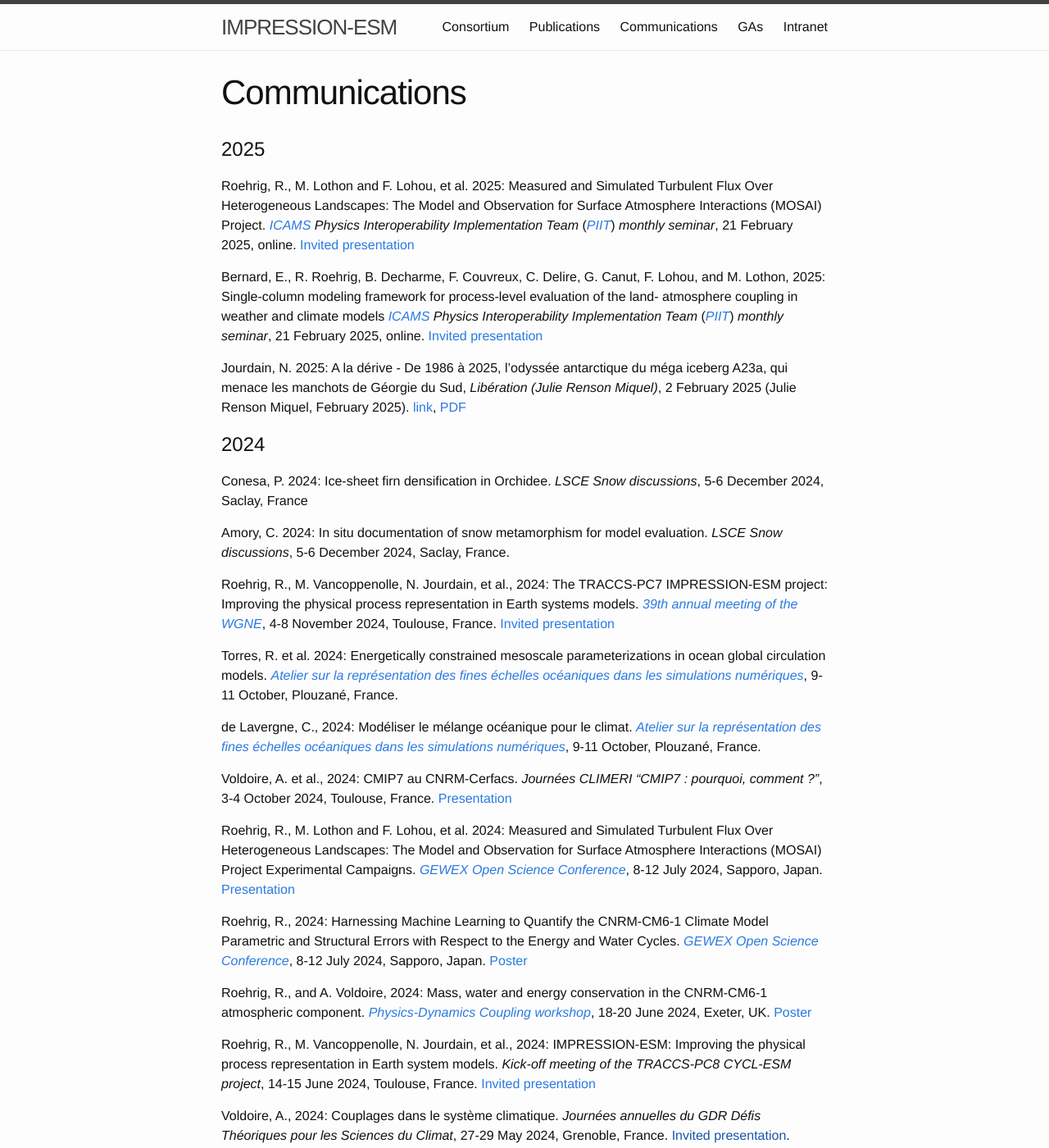
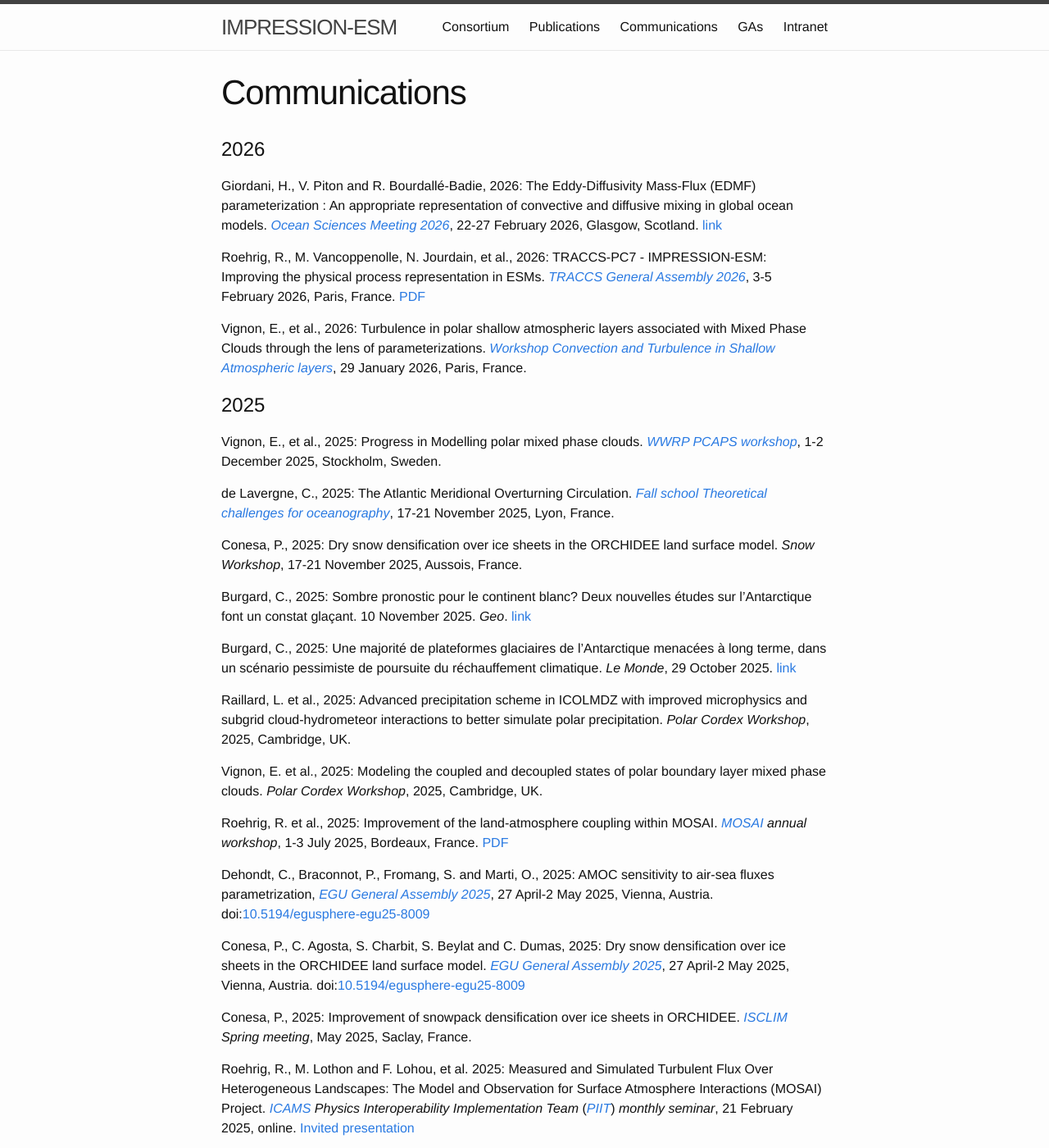
Before and after one commit to TRACCS-PC7-IMPRESSION-ESM/TRACCS-PC7-IMPRESSION-ESM.github.io, a Jekyll site: the page built from communications.md, in a window 1280 px wide and 1400 px high. Shown: the whole window at 82% size. Built offline with Jekyll 4.4.1, drawn with Linux system fonts in a browser that asks for light colours; some of the changed text lies outside the part shown.

Commit message:
Update publications and communications

```diff
--- a/communications.md
+++ b/communications.md
@@ -4,13 +4,45 @@ title: Communications
 permalink: /communications/
 ---
 
+# 2026
+
+Giordani, H., V. Piton and R. Bourdallé-Badie, 2026: The Eddy-Diffusivity Mass-Flux (EDMF) parameterization : An appropriate representation of convective and diffusive mixing in global ocean models. [*Ocean Sciences Meeting 2026*](https://www.agu.org/ocean-sciences-meeting), 22-27 February 2026, Glasgow, Scotland. [link](https://agu.confex.com/agu/osm26/meetingapp.cgi/Paper/2026480)
+
+Roehrig, R., M. Vancoppenolle, N. Jourdain, et al., 2026: TRACCS-PC7 - IMPRESSION-ESM: Improving the physical process representation in ESMs. [*TRACCS General Assembly 2026*](https://traccs-ag-2026.sciencesconf.org/?lang=fr), 3-5 February 2026, Paris, France. [PDF](https://sdrive.cnrs.fr/s/pRHEKyNz8Z2ZC4C)
+
+Vignon, E., et al., 2026: Turbulence in polar shallow atmospheric layers associated with Mixed Phase Clouds through the lens of parameterizations. [*Workshop Convection and Turbulence in Shallow Atmospheric layers*](https://web.lmd.jussieu.fr/~fbrient/en/workshop.html), 29 January 2026, Paris, France.
+
 # 2025
+
+Vignon, E., et al., 2025: Progress in Modelling polar mixed phase clouds. [*WWRP PCAPS workshop*](https://www.wwrp-pcaps.net/news/processes-workshop-2025), 1-2 December 2025, Stockholm, Sweden.
+
+de Lavergne, C., 2025: The Atlantic Meridional Overturning Circulation. [*Fall school Theoretical challenges for oceanography*](https://theorie-ocean.sciencesconf.org), 17-21 November 2025, Lyon, France.
+
+Conesa, P., 2025: Dry snow densification over ice sheets in the ORCHIDEE land surface model. *Snow Workshop*, 17-21 November 2025, Aussois, France.
+
+Burgard, C., 2025: Sombre pronostic pour le continent blanc? Deux nouvelles études sur l'Antarctique font un constat glaçant. 10 November 2025. *Geo*. [link](https://www.geo.fr/environnement/sombre-pronostic-pour-le-continent-blanc-deux-nouvelles-etudes-sur-l-antarctique-font-un-constat-glacant-229390)
+
+Burgard, C., 2025: Une majorité de plateformes glaciaires de l’Antarctique menacées à long terme, dans un scénario pessimiste de poursuite du réchauffement climatique. *Le Monde*, 29 October 2025. [link](https://www.lemonde.fr/planete/article/2025/10/29/une-majorite-de-plateformes-glaciaires-de-l-antarctique-menacees-a-long-terme-dans-un-scenario-pessimiste-de-poursuite-du-rechauffement-climatique_6650190_3244.html)
+
+Raillard, L. et al., 2025: Advanced precipitation scheme in ICOLMDZ with improved microphysics and subgrid cloud-hydrometeor interactions to better simulate polar precipitation. *Polar Cordex Workshop*, 2025, Cambridge, UK.
+
+Vignon, E. et al., 2025: Modeling the coupled and decoupled states of polar boundary layer mixed phase clouds. *Polar Cordex Workshop*, 2025, Cambridge, UK.
+
+Roehrig, R. et al., 2025: Improvement of the land-atmosphere coupling within MOSAI. [*MOSAI*](https://mosai.aeris-data.fr/) *annual workshop*, 1-3 July 2025, Bordeaux, France. [PDF](https://sdrive.cnrs.fr/s/kdb2zY2m9H4YSZR)
+
+Dehondt, C., Braconnot, P., Fromang, S. and Marti, O., 2025: AMOC sensitivity to air-sea fluxes parametrization, [*EGU General Assembly 2025*](https://www.egu25.eu), 27 April-2 May 2025, Vienna, Austria. doi:[10.5194/egusphere-egu25-8009](https://doi.org/10.5194/egusphere-egu25-8009)
+
+Conesa, P., C. Agosta, S. Charbit, S. Beylat and C. Dumas, 2025: Dry snow densification over ice sheets in the ORCHIDEE land surface model. [*EGU General Assembly 2025*](https://www.egu25.eu), 27 April-2 May 2025, Vienna, Austria. doi:[10.5194/egusphere-egu25-8009](https://doi.org/10.5194/egusphere-egu25-3774)
+
+Conesa, P., 2025: Improvement of snowpack densification over ice sheets in ORCHIDEE. [*ISCLIM*](https://pepr-traccs.fr/projet/pc9-isclim/) *Spring meeting*, May 2025, Saclay, France.
 
 Roehrig, R., M. Lothon and F. Lohou, et al. 2025: Measured and Simulated Turbulent Flux Over Heterogeneous Landscapes: The Model and Observation for Surface Atmosphere Interactions (MOSAI) Project.  [*ICAMS*](https://www.icams-portal.gov/) *Physics Interoperability Implementation Team* ([*PIIT*](https://ams.confex.com/ams/105ANNUAL/meetingapp.cgi/Paper/451892)) *monthly seminar*, 21 February 2025, online. [Invited presentation](https://sdrive.cnrs.fr/s/7qXXmJnB6g2KDwB)
 
 Bernard, E., R. Roehrig, B. Decharme, F. Couvreux, C. Delire, G. Canut, F. Lohou, and M. Lothon, 2025: Single-column modeling framework for process-level evaluation of the land- atmosphere coupling in weather and climate models [*ICAMS*](https://www.icams-portal.gov/) *Physics Interoperability Implementation Team* ([*PIIT*](https://ams.confex.com/ams/105ANNUAL/meetingapp.cgi/Paper/451892)) *monthly seminar*, 21 February 2025, online. [Invited presentation](https://sdrive.cnrs.fr/s/EifzoHBitGTTDJ9)
 
 Jourdain, N. 2025: A la dérive - De 1986 à 2025, l’odyssée antarctique du méga iceberg A23a, qui menace les manchots de Géorgie du Sud, *Libération (Julie Renson Miquel)*, 2 February 2025 (Julie Renson Miquel, February 2025). [link](https://www.liberation.fr/environnement/biodiversite/de-1986-a-2025-lodyssee-antarctique-du-mega-iceberg-a23a-qui-menace-les-manchots-de-georgie-du-sud-20250202_NCTUWCXHEJFCVID35N5D5RK2QY/), [PDF](http://nicojourdain.github.io/img/libe_fev2025.pdf)
+
+Conesa, P., 2025: Ice sheet firn densification in Orchidee. Viscosity parameterization. *Snow Workshop*, 6 January 2025, Saclay, France.
 
 # 2024
 
@@ -38,6 +70,8 @@ Voldoire, A., 2024: Couplages dans le système climatique. *Journées annuelles
 
 Jourdain, N., 2024: La Terre au carré - À l’écoute des icebergs. *France Inter (Mathieu Vidard)*, 23 April 2024. [link](https://www.radiofrance.fr/franceinter/podcasts/la-terre-au-carre/la-terre-au-carre-du-mardi-23-avril-2024-4420496)
 
-Olivé Abelló, A. et al. 2024: Revisiting the iceberg thickness distribution in Southern Ocean simulations. [*EGU General Assembly 2024*](https://www.egu24.eu/), 14-19 April, Vienna, Austria. Doi:[10.5194/egusphere-egu24-1729](https://doi.org/10.5194/egusphere-egu24-1729)
+Dehondt, C., Braconnot, P., Fromang, S., and Marti, O.: Feedbacks between turbulent air-sea fluxes and their role in the adjustment of the Earth Climate System. [*EGU General Assembly 2024*](https://www.egu24.eu/), 14-19 April, Vienna, Austria. doi:[10.5194/egusphere-egu24-11098](https://doi.org/10.5194/egusphere-egu24-11098)
 
-Pirlet, N., T. Fichefet, M. Vancoppenolle et al., 2024: Prescribing Antarctic landfast ice in a sea ice-ocean model. [*EGU General Assembly 2024*](https://www.egu24.eu/), 14-19 April, Vienna, Austria. Doi:[10.5194/egusphere-egu24-3367](https://ui.adsabs.harvard.edu/abs/2024EGUGA..26.3367P/abstract)
+Olivé Abelló, A. et al. 2024: Revisiting the iceberg thickness distribution in Southern Ocean simulations. [*EGU General Assembly 2024*](https://www.egu24.eu/), 14-19 April, Vienna, Austria. doi:[10.5194/egusphere-egu24-1729](https://doi.org/10.5194/egusphere-egu24-1729)
+
+Pirlet, N., T. Fichefet, M. Vancoppenolle et al., 2024: Prescribing Antarctic landfast ice in a sea ice-ocean model. [*EGU General Assembly 2024*](https://www.egu24.eu/), 14-19 April, Vienna, Austria. doi:[10.5194/egusphere-egu24-3367](https://ui.adsabs.harvard.edu/abs/2024EGUGA..26.3367P/abstract)
```
Also changed, not shown: publications.md (+23 -7 lines).
